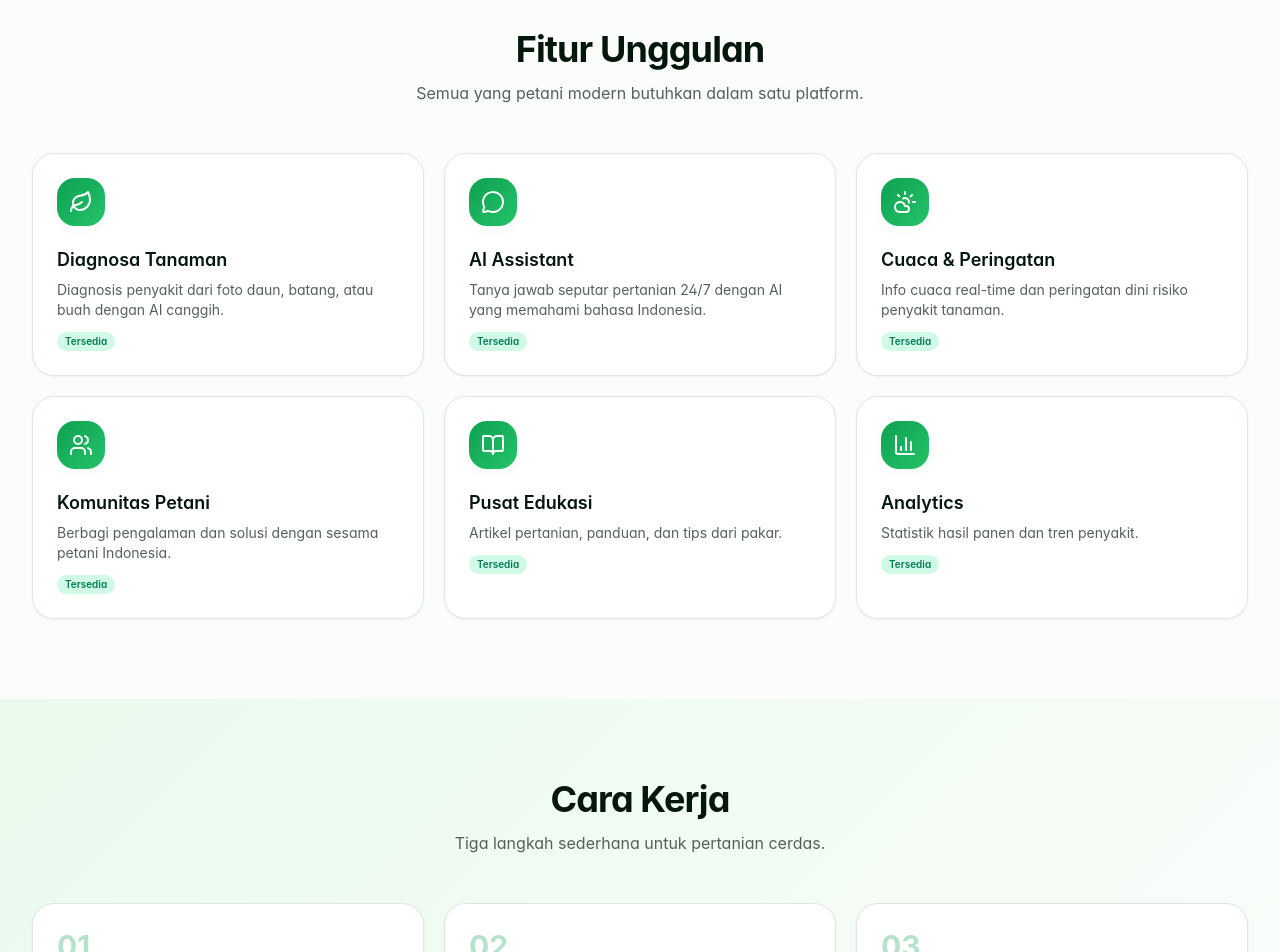
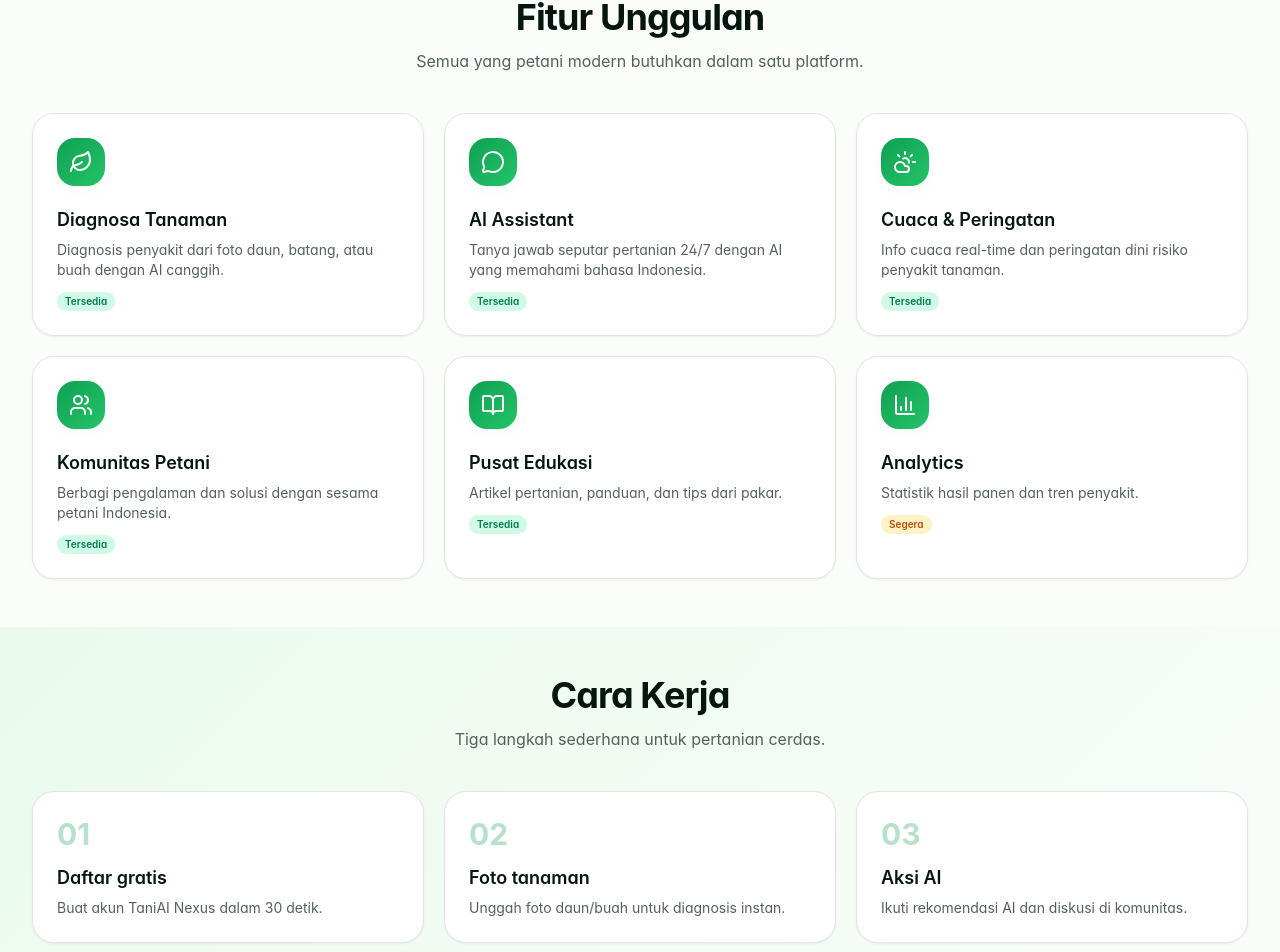
Before and after one commit to AmosZiliwu01/taniai-nexus, a React (Vite) app: page / in a window 1280 px wide. Shown: the part 742-1694 px from the top of the page. Built offline with nearby package versions, Linux system fonts and the light colour scheme; no server answers.

Commit message:
update hero section mobile

```diff
--- a/src/routes/index.tsx
+++ b/src/routes/index.tsx
@@ -118,7 +118,7 @@ function Landing() {
               ))}
             </div>
           </div>
-          <div className="relative">
+          <div className="relative lg:block hidden">
             <div className="absolute -inset-4 rounded-3xl bg-gradient-primary opacity-20 blur-3xl" />
             <img src={heroImg} alt="AI farming dashboard" width={1536} height={1024}
               className="relative w-full rounded-3xl shadow-elevated" />
@@ -127,12 +127,12 @@ function Landing() {
       </section>
 
       {/* Features */}
-      <section id="fitur" className="mx-auto max-w-7xl px-4 py-20 lg:px-8">
+      <section id="fitur" className="mx-auto max-w-7xl px-4 py-12 lg:px-8">
   <div className="mx-auto max-w-2xl text-center">
     <h2 className="text-3xl font-bold tracking-tight lg:text-4xl">Fitur Unggulan</h2>
     <p className="mt-3 text-muted-foreground">Semua yang petani modern butuhkan dalam satu platform.</p>
   </div>
-        <div className="mt-12 grid gap-5 sm:grid-cols-2 lg:grid-cols-3">
+  <div className="mt-10 grid gap-5 sm:grid-cols-2 lg:grid-cols-3">
     {features.map((f) => (
       <div key={f.title} className="group rounded-2xl border border-border bg-card p-6 shadow-card transition-all hover:-translate-y-1 hover:shadow-elevated">
         <div className="flex h-12 w-12 items-center justify-center rounded-xl bg-gradient-primary shadow-soft">
@@ -143,10 +143,29 @@ function Landing() {
         {f.active ? (
           <span className="mt-3 inline-block rounded-full bg-emerald-100 dark:bg-emerald-900/30 px-2 py-0.5 text-[10px] font-semibold text-emerald-700 dark:text-emerald-300">Tersedia</span>
         ) : (
-                <span className="mt-3 inline-block rounded-full bg-emerald-100 dark:bg-emerald-900/30 px-2 py-0.5 text-[10px] font-semibold text-emerald-700 dark:text-emerald-300">Tersedia</span>
+          <span className="mt-3 inline-block rounded-full bg-amber-100 dark:bg-amber-900/30 px-2 py-0.5 text-[10px] font-semibold text-amber-700 dark:text-amber-300">Segera</span>
         )}
       </div>
     ))}
+  </div>
+</section>
+
+{/* Steps */}
+<section id="cara" className="bg-gradient-soft py-12">
+  <div className="mx-auto max-w-7xl px-4 lg:px-8">
+    <div className="mx-auto max-w-2xl text-center">
+      <h2 className="text-3xl font-bold tracking-tight lg:text-4xl">Cara Kerja</h2>
+      <p className="mt-3 text-muted-foreground">Tiga langkah sederhana untuk pertanian cerdas.</p>
+    </div>
+    <div className="mt-10 grid gap-5 md:grid-cols-3">
+      {steps.map((s) => (
+        <div key={s.n} className="rounded-2xl border border-border bg-card p-6 shadow-card">
+          <span className="text-3xl font-bold text-primary/30">{s.n}</span>
+          <h3 className="mt-3 text-lg font-semibold">{s.t}</h3>
+          <p className="mt-1.5 text-sm text-muted-foreground">{s.d}</p>
+        </div>
+      ))}
+    </div>
   </div>
 </section>
 
```
Lines whose indentation alone changed are shown as unchanged.
